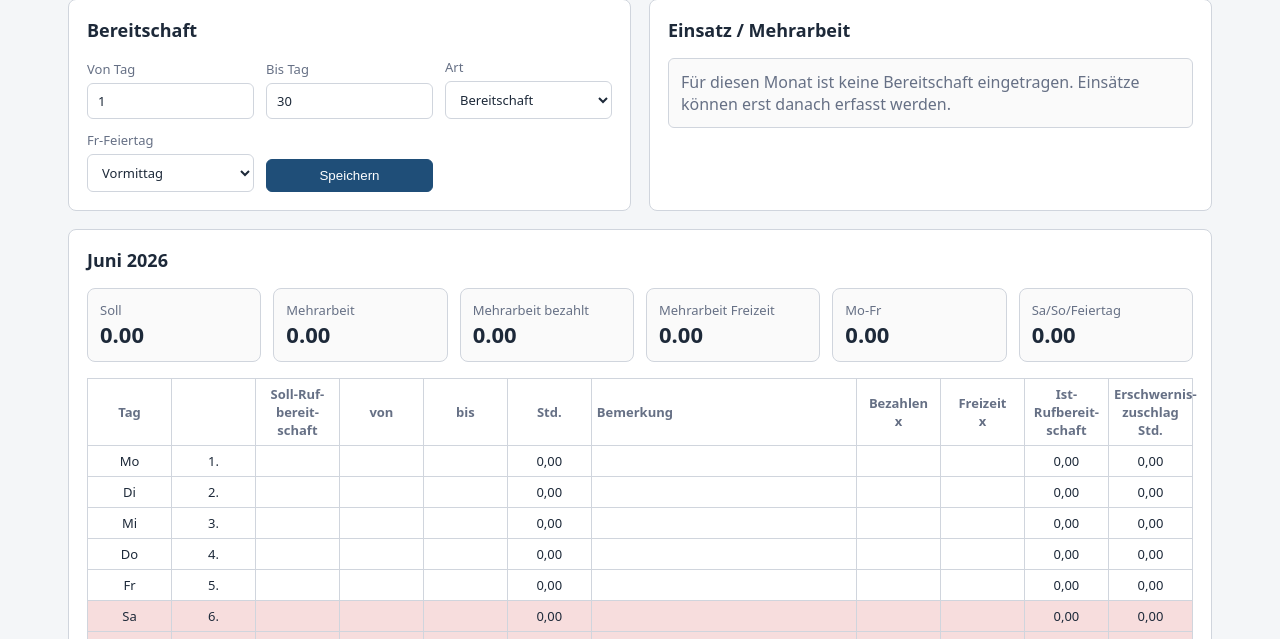
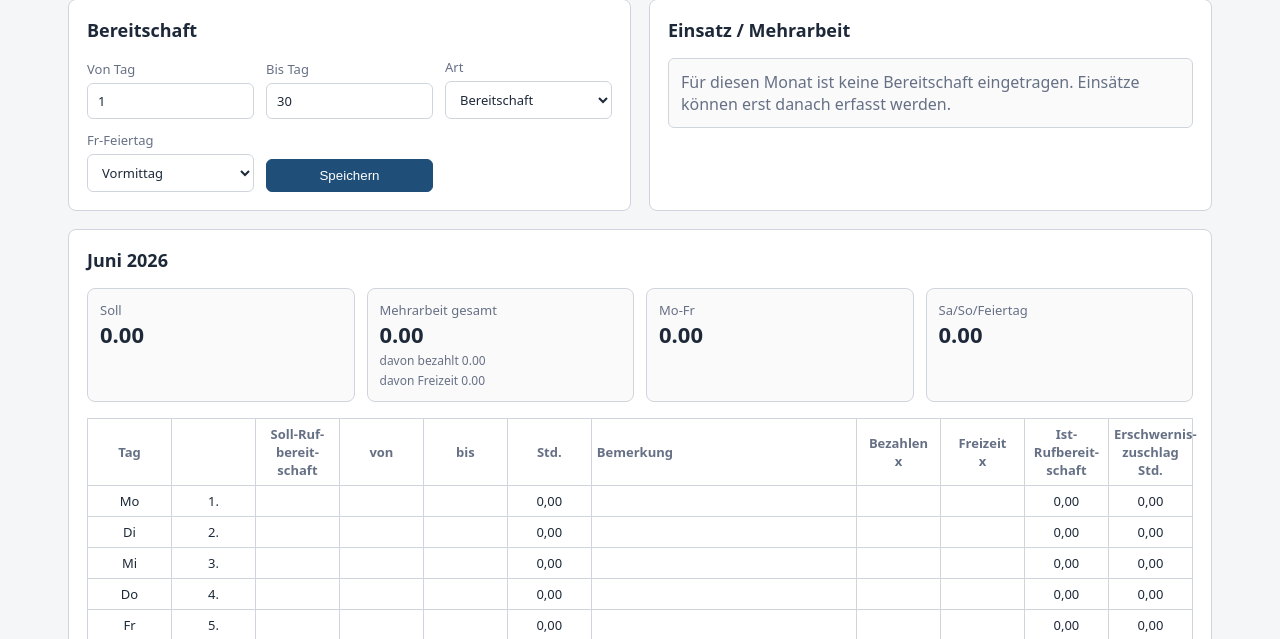
Before and after one commit to sandavdesigns/bereitschaft, a Flask app: page / in a window 1280 px wide. Shown: the part 179-818 px from the top of the page. Run offline with Flask 3, Linux system fonts and the light colour scheme; the visitor is signed in with stand-in values (Sample User, id 1); data comes from the database, SQL or seed files in the repository; data that the repository does not hold is empty.

Commit message:
Compact overtime summary card

```diff
--- a/app/static/style.css
+++ b/app/static/style.css
@@ -123,6 +123,7 @@ th { color: var(--muted); font-weight: 600; }
 .kpis div { border: 1px solid var(--line); border-radius: 8px; padding: 12px; background: #fafafa; }
 .kpis span { display: block; color: var(--muted); font-size: 13px; }
 .kpis strong { font-size: 22px; }
+.kpi-combined small { display: block; margin-top: 3px; color: var(--muted); font-size: 12px; }
 .inline-type-form { margin: 0; }
 .inline-reset-form { display: grid; grid-template-columns: minmax(170px, 1fr) auto; gap: 8px; margin: 0; align-items: center; }
 .actions { display: flex; gap: 8px; align-items: center; }
--- a/app/templates/index.html
+++ b/app/templates/index.html
@@ -72,9 +72,12 @@
   <h2>{{ months[month-1] }} {{ year }}</h2>
   <div class="kpis">
     <div><span>Soll</span><strong>{{ "%.2f"|format(data.sum_soll) }}</strong></div>
-    <div><span>Mehrarbeit</span><strong>{{ "%.2f"|format(data.sum_work) }}</strong></div>
-    <div><span>Mehrarbeit bezahlt</span><strong>{{ "%.2f"|format(data.sum_work_paid) }}</strong></div>
-    <div><span>Mehrarbeit Freizeit</span><strong>{{ "%.2f"|format(data.sum_work_leisure) }}</strong></div>
+    <div class="kpi-combined">
+      <span>Mehrarbeit gesamt</span>
+      <strong>{{ "%.2f"|format(data.sum_work) }}</strong>
+      <small>davon bezahlt {{ "%.2f"|format(data.sum_work_paid) }}</small>
+      <small>davon Freizeit {{ "%.2f"|format(data.sum_work_leisure) }}</small>
+    </div>
     <div><span>Mo-Fr</span><strong>{{ "%.2f"|format(data.sum_weekday) }}</strong></div>
     <div><span>Sa/So/Feiertag</span><strong>{{ "%.2f"|format(data.sum_weekend) }}</strong></div>
   </div>
```
